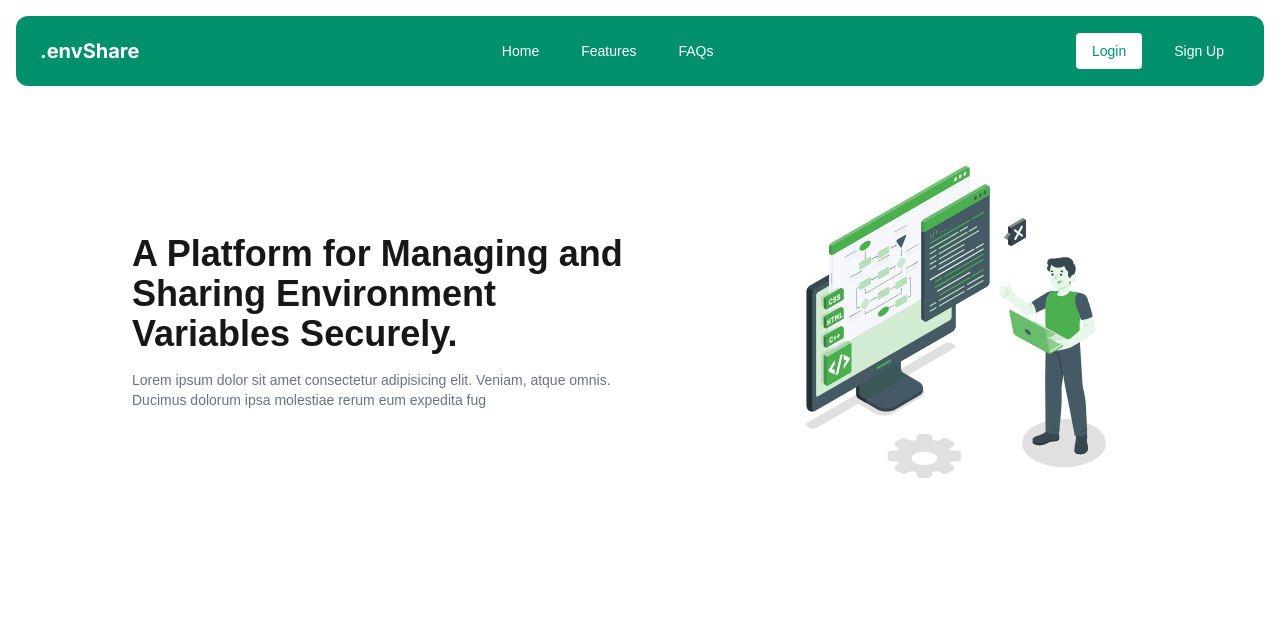
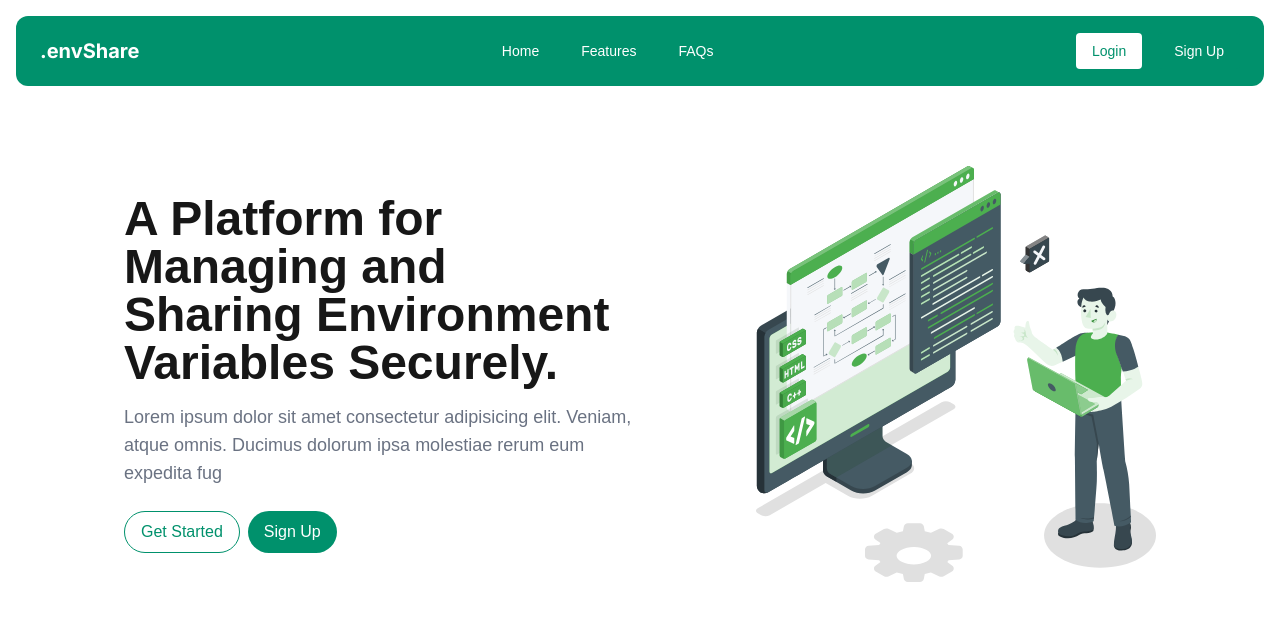
Before and after one commit to ChirayuSahu/envoy, a Next.js app in the folder web-app/: page / in a window 1280 px wide. Shown: the top 620 px of the page. Built offline with nearby package versions, Linux system fonts and the light colour scheme; no server answers.

Commit message:
style: change hero text classes

```diff
--- a/web-app/src/components/hero.tsx
+++ b/web-app/src/components/hero.tsx
@@ -1,14 +1,19 @@
 import React from 'react'
 import Image from 'next/image'
+import Button from './button'
 
 const HeroSection = () => {
     return (
         <>
             <div className='flex justify-center items-center gap-30 m-20'>
                 <div className='flex items-center justify-start max-w-[40vw]'>
-                    <div className='flex flex-col items-center justify-center'>
-                        <h1 className='text-2xl lg:text-4xl font-bold text-wrap '>A Platform for Managing and Sharing Environment Variables Securely.</h1>
-                        <p className='text-sm text-gray-500 mt-4'>Lorem ipsum dolor sit amet consectetur adipisicing elit. Veniam, atque omnis. Ducimus dolorum ipsa molestiae rerum eum expedita fug</p>
+                    <div className='flex flex-col'>
+                        <h1 className='text-2xl lg:text-4xl xl:text-5xl font-bold text-wrap '>A Platform for Managing and Sharing Environment Variables Securely.</h1>
+                        <p className='text-sm xl:text-lg text-gray-500 mt-4'>Lorem ipsum dolor sit amet consectetur adipisicing elit. Veniam, atque omnis. Ducimus dolorum ipsa molestiae rerum eum expedita fug</p>
+                        <div className='flex gap-2 mt-6'>
+                            <Button className='rounded-3xl' variant='outline' >Get Started</Button>
+                            <Button className='rounded-3xl' variant='primary' >Sign Up</Button>
+                        </div>
                     </div>
                 </div>
                 <div className='flex items-center justify-center min-w-[30vw]'>
@@ -17,7 +22,8 @@ const HeroSection = () => {
                         alt="Hero Image"
                         width={400}
                         height={400}
-                        className='lg:w-75'
+                        className='lg:w-75 xl:w-100'
+                        draggable={false}
                     />
                 </div>
             </div>
```
